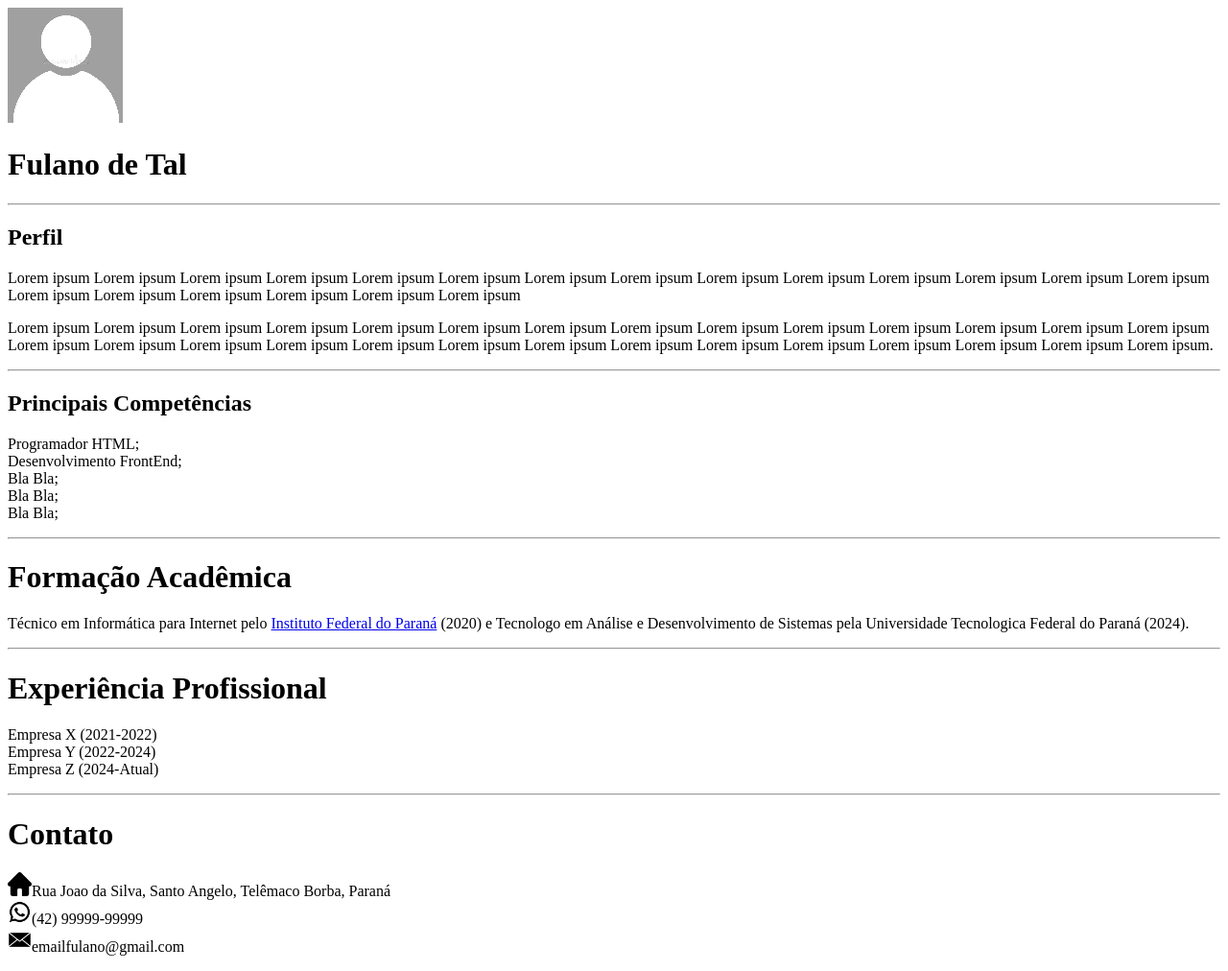
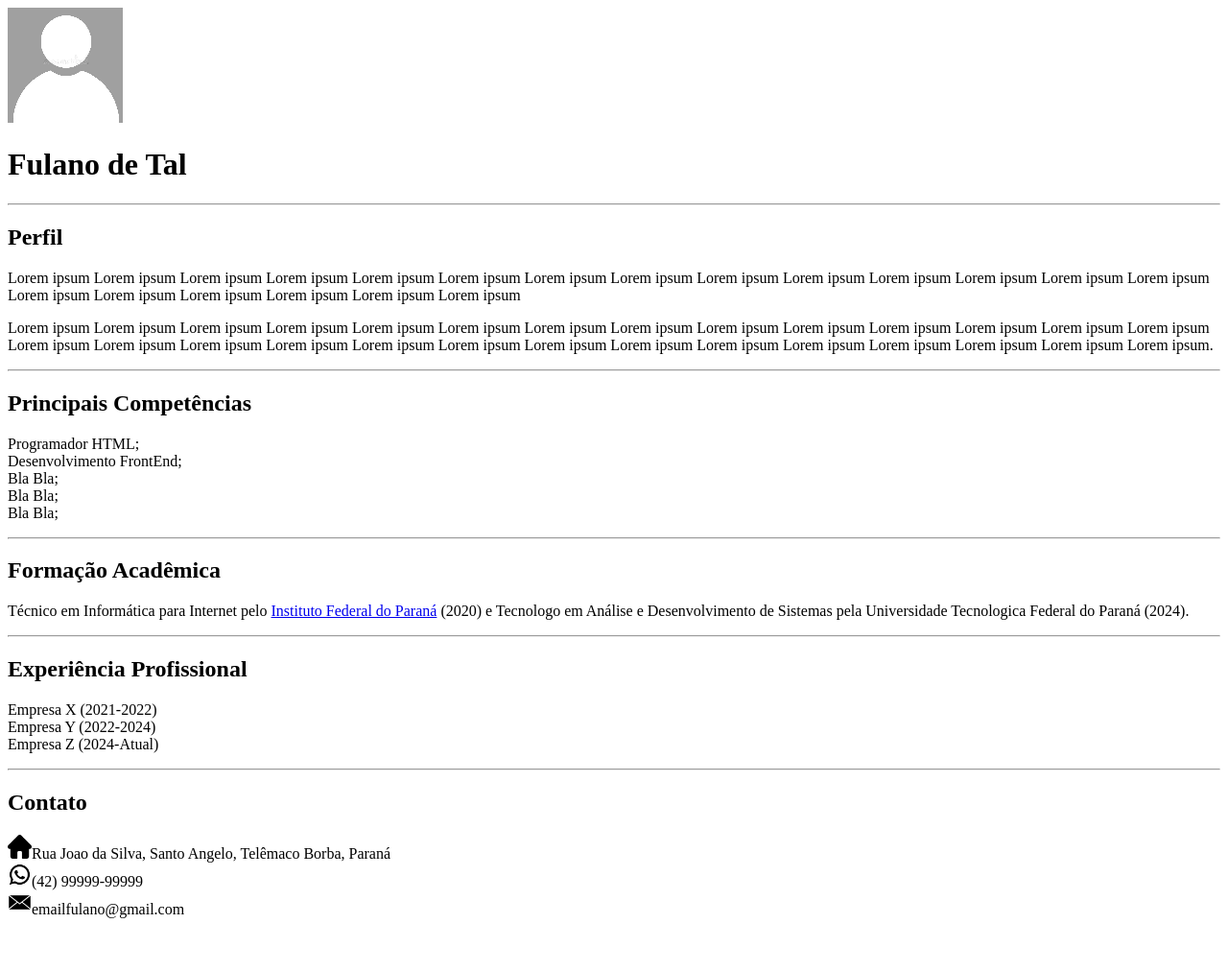
Before and after one commit to AlanGuilhermelc16/Curr-culo_FulanoDeTal, a plain HTML site: page index.html in a window 1280 px wide. Shown: the whole page at 96% size. After the commit the page ends 973 px from the top, so only its background shows below. Drawn offline with Linux system fonts and the light colour scheme.

Commit message:
CurriculofulanodeTal1.01

```diff
--- a/index.html
+++ b/index.html
@@ -23,16 +23,16 @@
         Bla Bla;<br>
         Bla Bla;</p>
         <hr>
-        <h1>Formação Acadêmica</h1>
+        <h2>Formação Acadêmica</h2>
         <p>Técnico em Informática para Internet pelo <a href="https://ifpr.edu.br/">Instituto Federal do Paraná</a> (2020) e Tecnologo em Análise e
         Desenvolvimento de Sistemas pela Universidade Tecnologica Federal do Paraná (2024).</p>
         <hr>
-        <h1>Experiência Profissional</h1>
+        <h2>Experiência Profissional</h2>
         <p>Empresa X (2021-2022)<br>
         Empresa Y (2022-2024)<br>
         Empresa Z (2024-Atual)</p>
         <hr>
-        <h1>Contato</h1>
+        <h2>Contato</h2>
         <p><img src="imagens/endereço.png" width="25" height="25">Rua Joao da Silva, Santo Angelo, Telêmaco Borba, Paraná<br>
         <img src="imagens/whatsapp.png" width="25" height="25">(42) 99999-99999<br>
         <img src="imagens/email.png" width="25" height="25">emailfulano@gmail.com</p>
```
